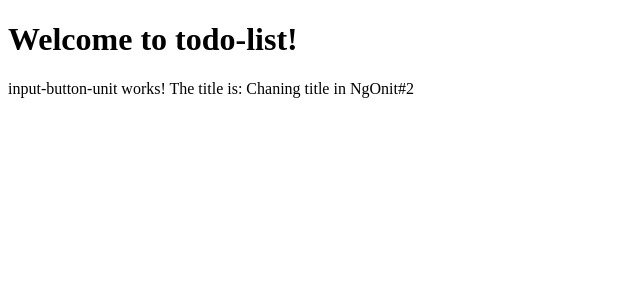
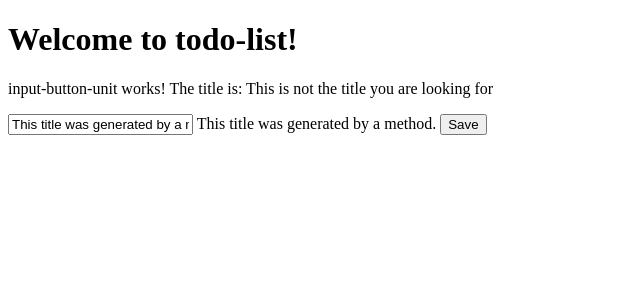
Before and after one commit to ngvidya/ng-girls-todo, an Angular app: page / in a window 1280 px wide. Shown: the top 300 px of the page, without its empty margins (0-640 px from the left). Built offline with nearby package versions, Linux system fonts and the light colour scheme.

Commit message:
property binding and change detection

```diff
--- a/src/app/input-button-unit/input-button-unit.component.ts
+++ b/src/app/input-button-unit/input-button-unit.component.ts
@@ -7,6 +7,9 @@
       input-button-unit works!
       The title is: {{ title }}
     </p>
+    <input [value]="generateTitle()">
+    {{ generateTitle() }}
+    <button>Save</button>
   `,
   styleUrls: ['./input-button-unit.component.scss']
 })
@@ -14,18 +17,12 @@
   title = 'Hello World';
 
   constructor() {
-    console.log('in constructor');
-    this.changeTitle('My First Angular App');
-    console.log(this.title);
   }
 
   ngOnInit(): void {
-    this.title = 'Chaning title in NgOnit#1';
-    console.log(this.title);
-    this.changeTitle('Angular CLI Rules');
-    console.log(this.title);
-   this.title = 'Chaning title in NgOnit#2';
-   console.log(this.title);
+    setTimeout(() => {
+      this.title = 'This is not the title you are looking for';
+    }, 3000);
   }
 
   changeTitle(newTitle: string) {
@@ -33,4 +30,8 @@
     this.title = newTitle;
   }
 
+  generateTitle(): string {
+    return 'This title was generated by a method.';
+  }
+
 }
```
